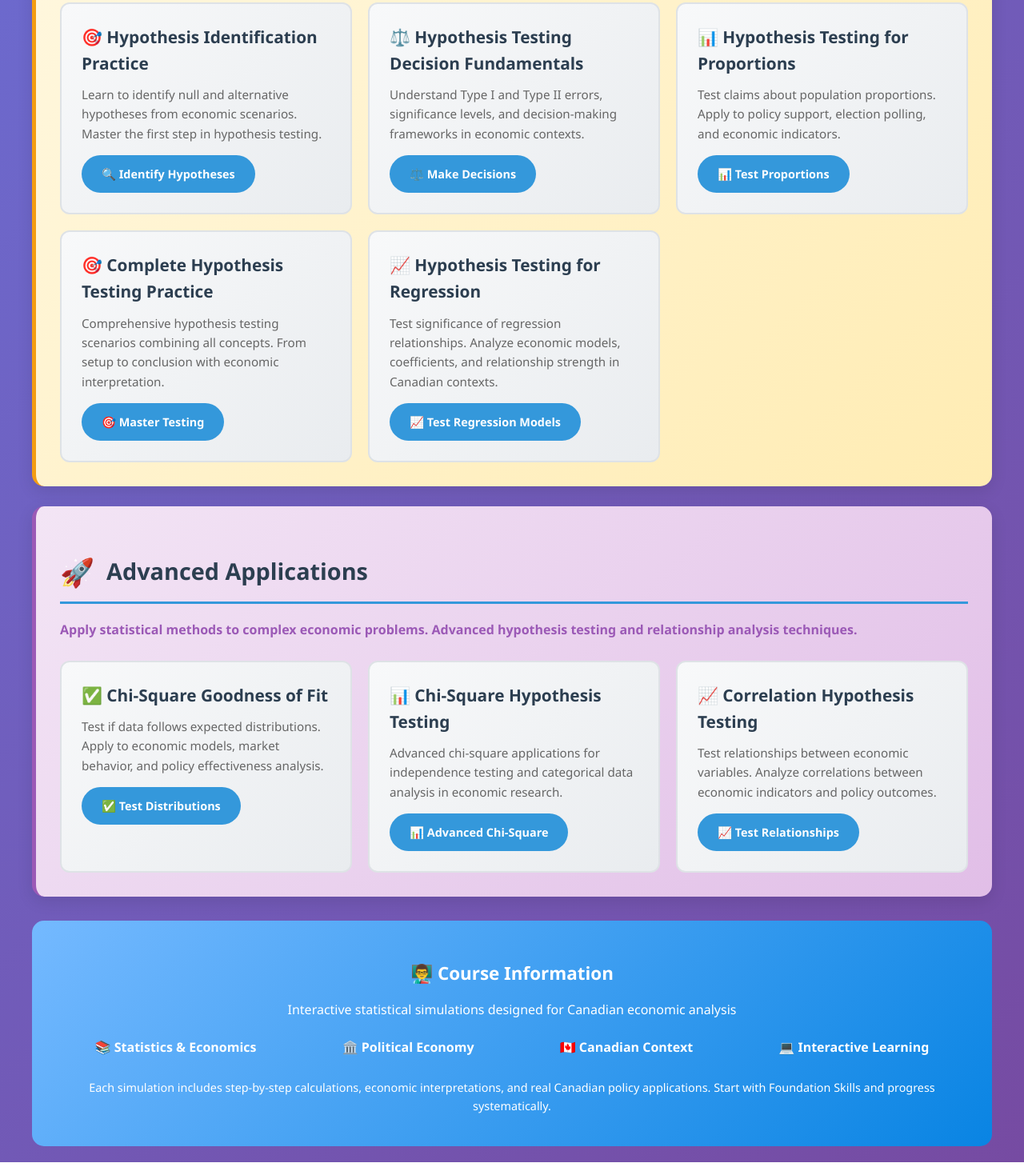
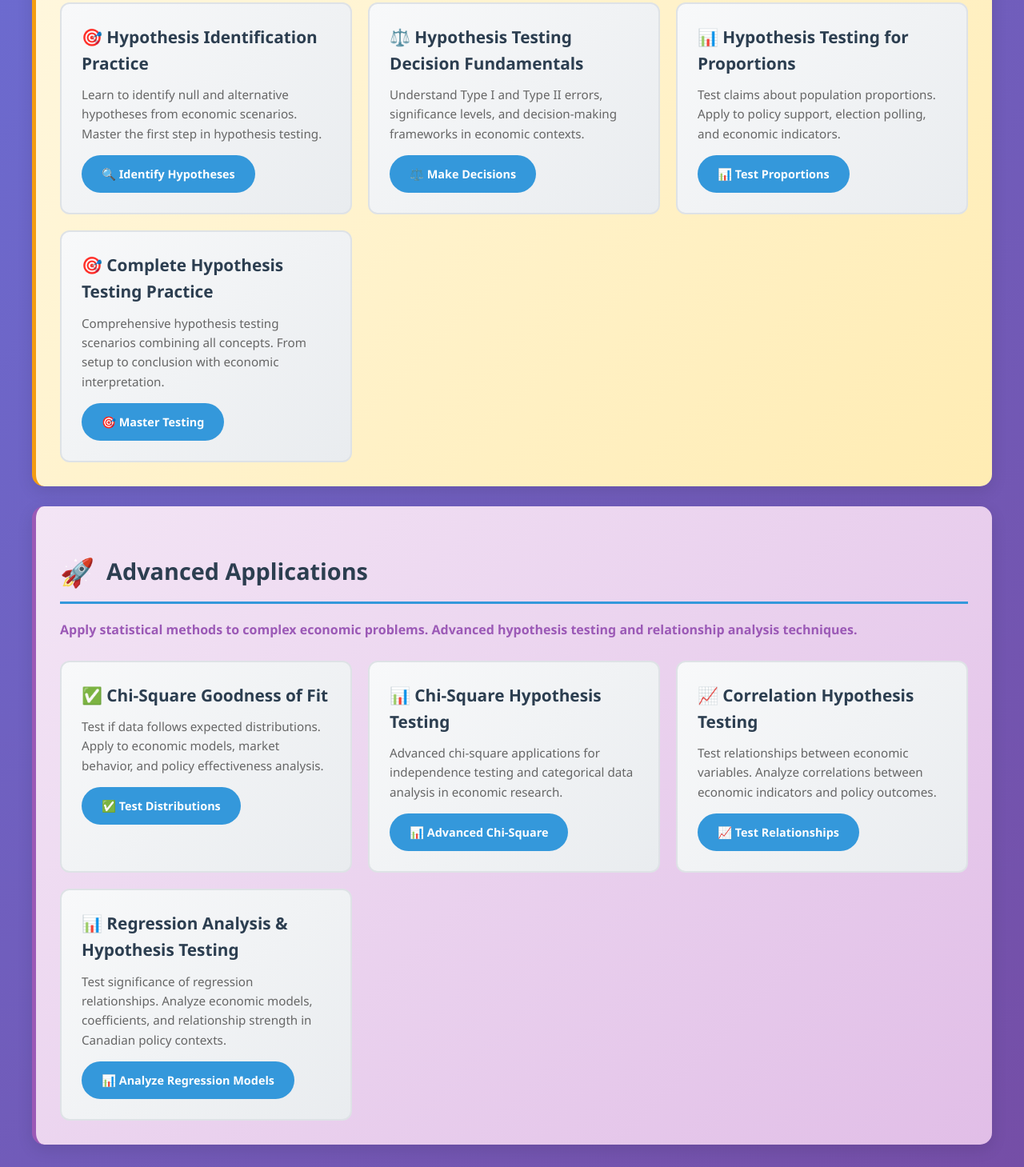
Before and after one commit to waberra/interactive-stats-economics, a plain HTML site: page index.html in a window 1280 px wide. Shown: the part 1894-3353 px from the top of the page at 80% size. Drawn offline with Linux system fonts and the light colour scheme.

Commit message:
Update index.html
Newly ordered index

```diff
--- a/index.html
+++ b/index.html
@@ -349,15 +349,6 @@
                 </div>
                 <a href="hypothesis-testing-final.html" class="tool-link">🎯 Master Testing</a>
             </div>
-
-            <div class="tool-card">
-                <div class="tool-title">📈 Hypothesis Testing for Regression</div>
-                <div class="tool-description">
-                    Test significance of regression relationships. Analyze economic models,
-                    coefficients, and relationship strength in Canadian contexts.
-                </div>
-                <a href="hypothesis-testing-regression.html" class="tool-link">📈 Test Regression Models</a>
-            </div>
         </div>
     </div>
 
@@ -395,6 +386,15 @@
                 </div>
                 <a href="hypothesis-testing-correlation.html" class="tool-link">📈 Test Relationships</a>
             </div>
+
+            <div class="tool-card">
+                <div class="tool-title">📊 Regression Analysis & Hypothesis Testing</div>
+                <div class="tool-description">
+                    Test significance of regression relationships. Analyze economic models,
+                    coefficients, and relationship strength in Canadian policy contexts.
+                </div>
+                <a href="hypothesis-testing-regression.html" class="tool-link">📊 Analyze Regression Models</a>
+            </div>
         </div>
     </div>
 
```
